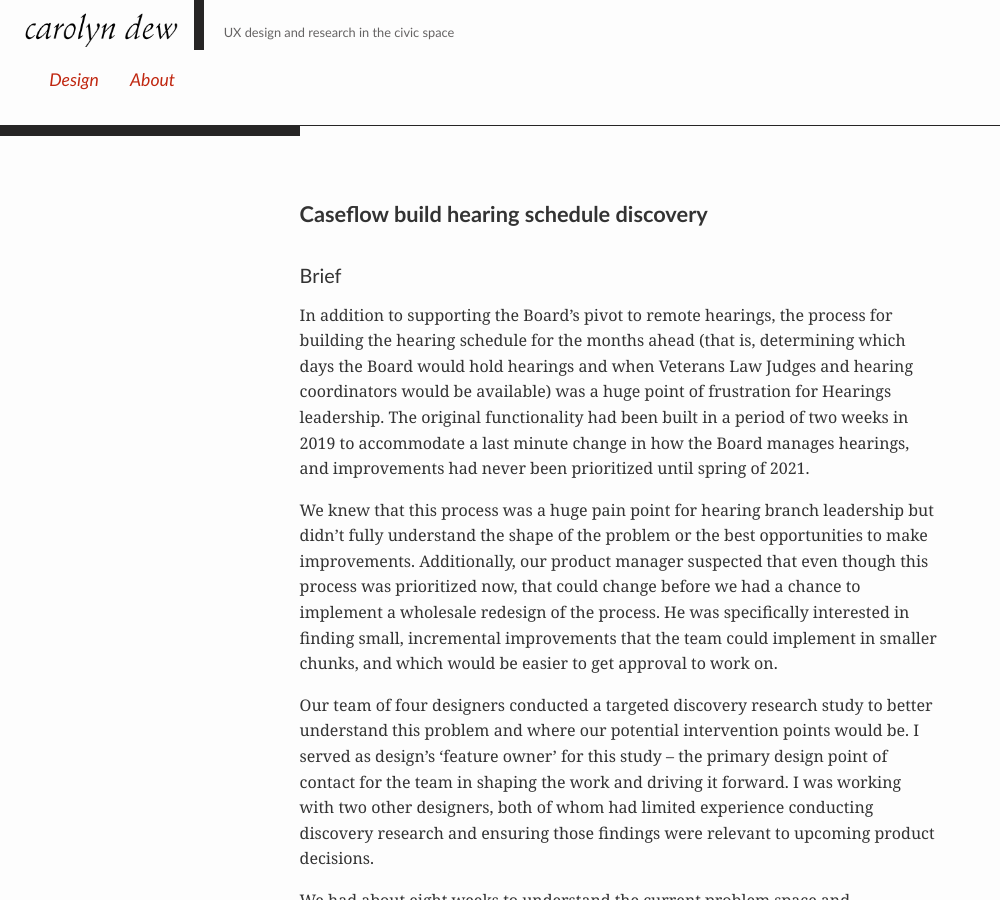
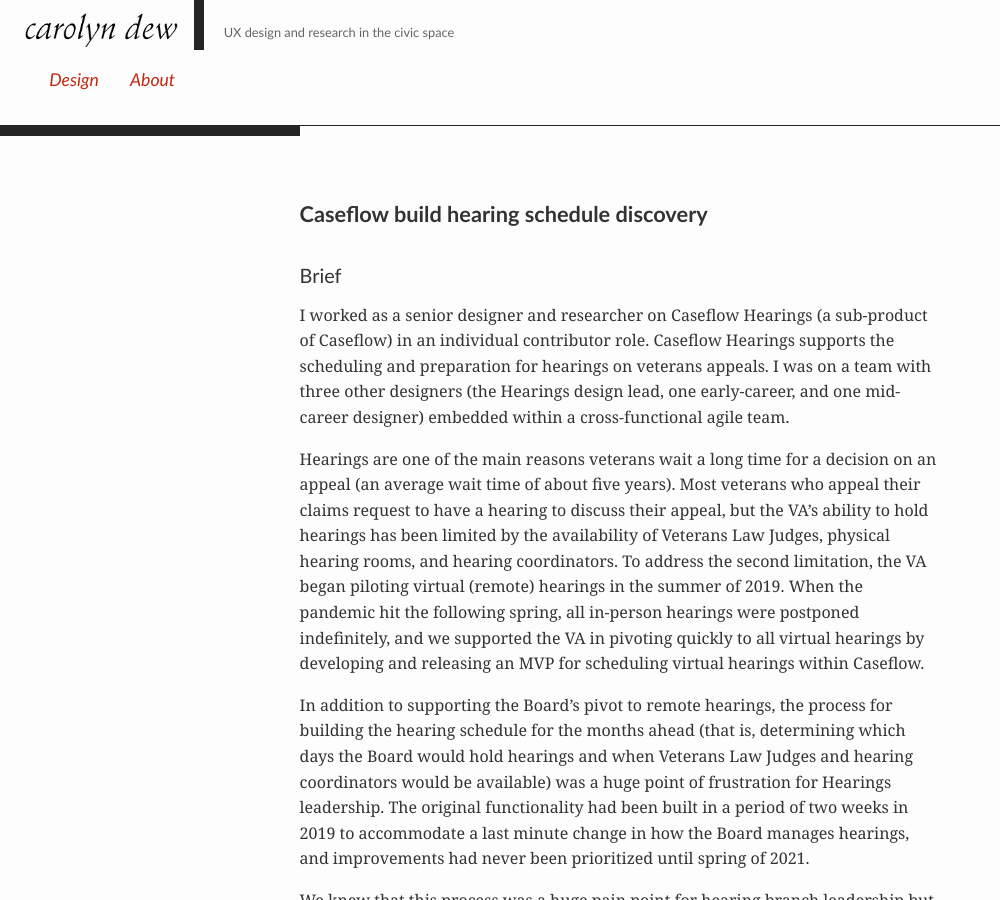
Before and after one commit to carodew/carodew.github.io, a Jekyll site: the page built from _posts/projects/ux/2014-01-01-Nava-Caseflow-build-hearing-schedule.md, in a window 1280 px wide and 900 px high. Shown: the whole window, without its empty margins (0-1000 px from the left). Built offline with Jekyll 4.4.1, drawn with Linux system fonts in a browser that asks for light colours.

Commit message:
update build hearing schedule intro

```diff
--- a/_posts/projects/ux/2014-01-01-Nava-Caseflow-build-hearing-schedule.md
+++ b/_posts/projects/ux/2014-01-01-Nava-Caseflow-build-hearing-schedule.md
@@ -10,6 +10,10 @@
 ---
 
 ## Brief ##
+
+I worked as a senior designer and researcher on Caseflow Hearings (a sub-product of Caseflow) in an individual contributor role. Caseflow Hearings supports the scheduling and preparation for hearings on veterans appeals. I was on a team with three other designers (the Hearings design lead, one early-career, and one mid-career designer) embedded within a cross-functional agile team.
+
+Hearings are one of the main reasons veterans wait a long time for a decision on an appeal (an average wait time of about five years). Most veterans who appeal their claims request to have a hearing to discuss their appeal, but the VA’s ability to hold hearings has been limited by the availability of Veterans Law Judges, physical hearing rooms, and hearing coordinators. To address the second limitation, the VA began piloting virtual (remote) hearings in the summer of 2019. When the pandemic hit the following spring, all in-person hearings were postponed indefinitely, and we supported the VA in pivoting quickly to all virtual hearings by developing and releasing an MVP for scheduling virtual hearings within Caseflow.
 
 In addition to supporting the Board’s pivot to remote hearings, the process for building the hearing schedule for the months ahead (that is, determining which days the Board would hold hearings and when Veterans Law Judges and hearing coordinators would be available) was a huge point of frustration for Hearings leadership. The original functionality had been built in a period of two weeks in 2019 to accommodate a last minute change in how the Board manages hearings, and improvements had never been prioritized until spring of 2021.
 
```
